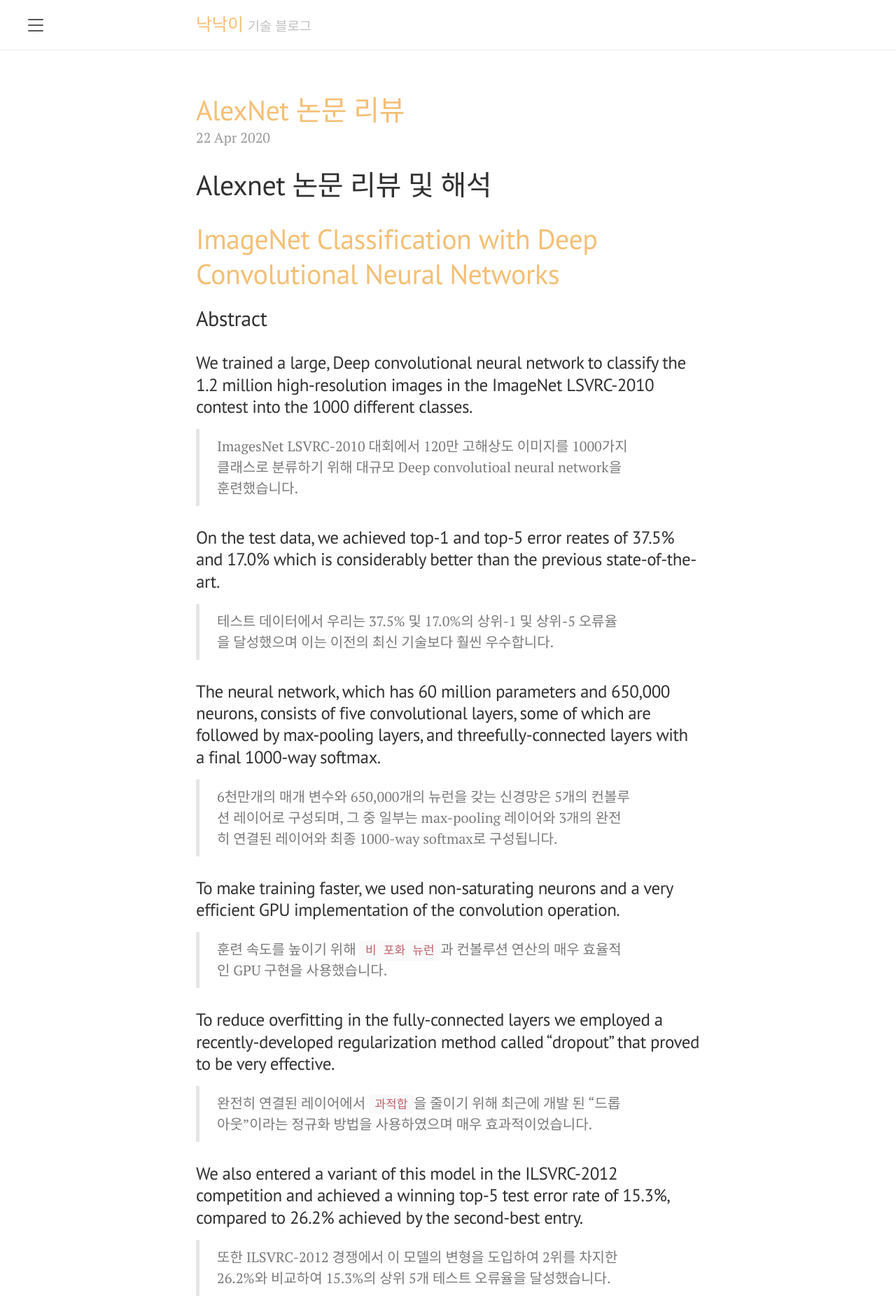
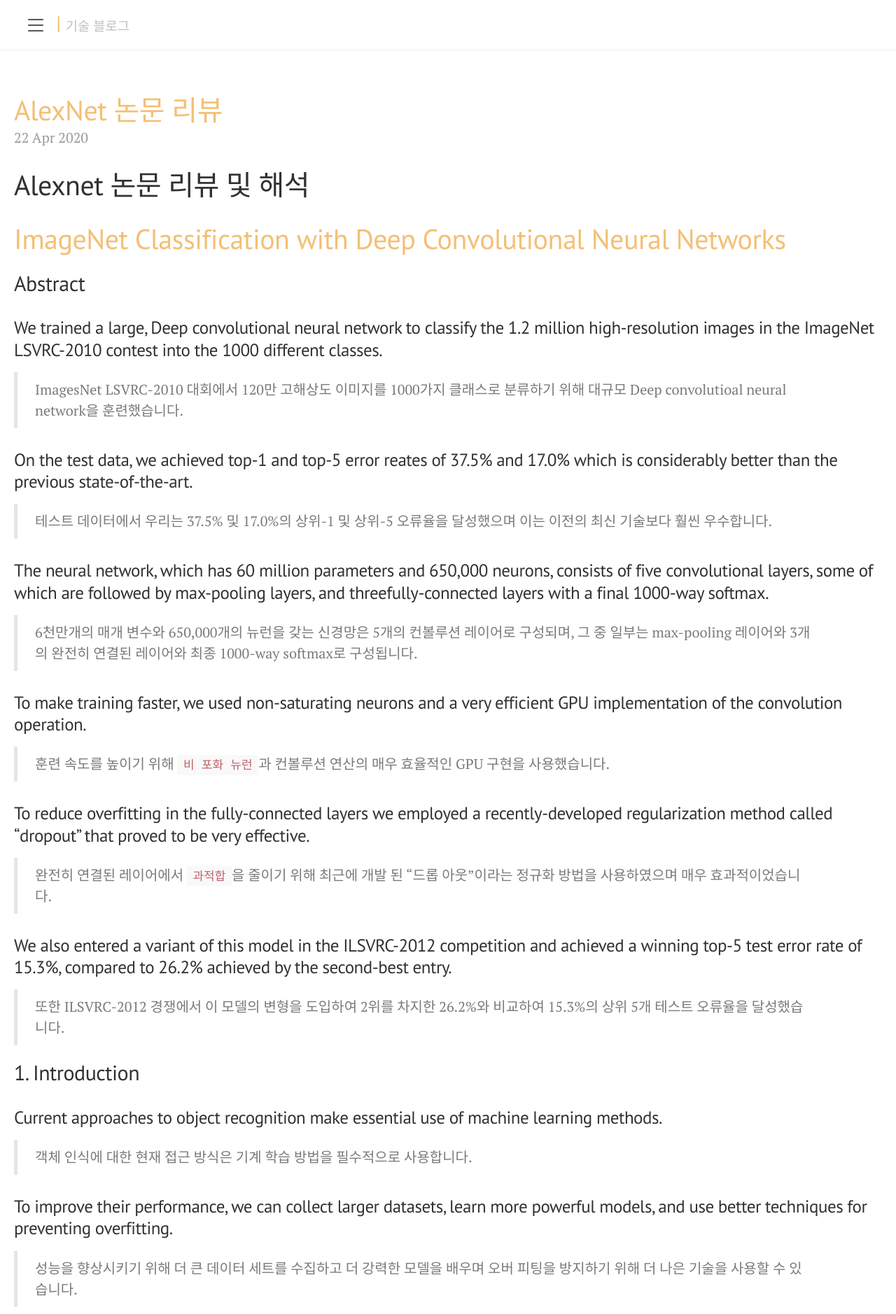
Before and after one commit to naknakLEE/naknakLEE.github.io, a Jekyll site: the page built from index.html, in a window 1280 px wide. Shown: the top 1878 px of the page at 70% size. Built offline with Jekyll 4.4.1, drawn with Linux system fonts in a browser that asks for light colours; the list of posts is cut into pages by our own code.

Commit message:
increase page width to maximize

```diff
--- a/public/css/lanyon.css
+++ b/public/css/lanyon.css
@@ -77,12 +77,12 @@
 }
 @media (min-width: 38em) {
   .container {
-    max-width: 32rem;
+    max-width: 50rem;
   }
 }
 @media (min-width: 56em) {
   .container {
-    max-width: 38rem;
+    max-width: 70rem;
   }
 }
 
```
